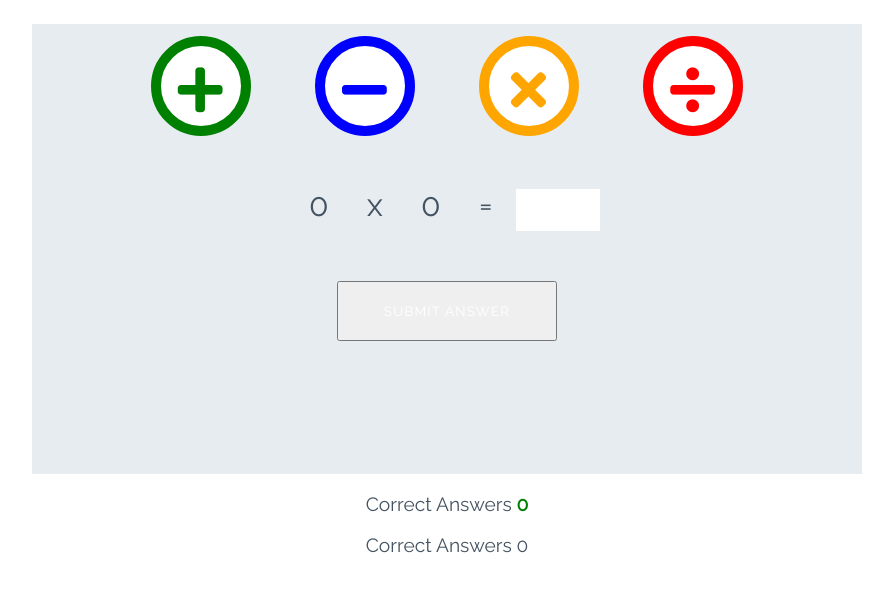
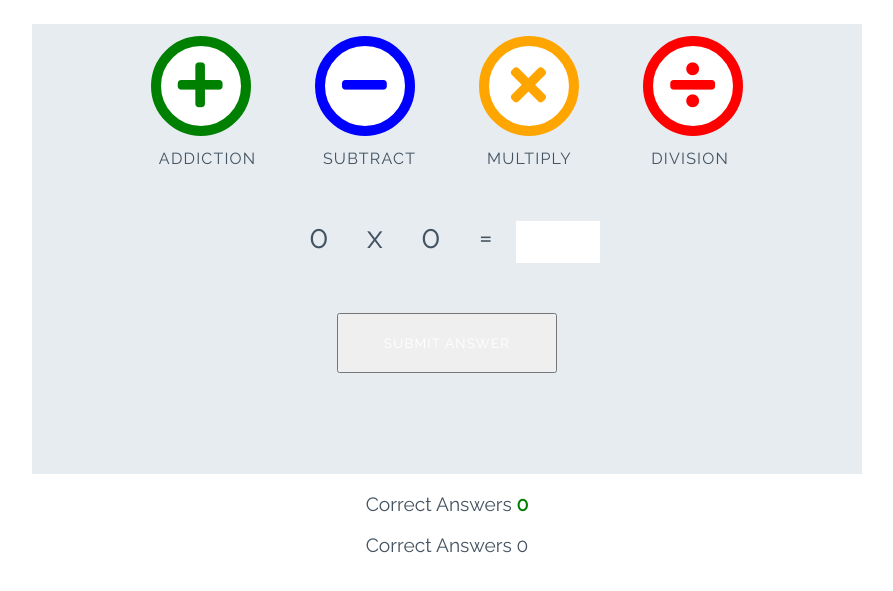
Before and after one commit to gallegodev/love-maths, a plain HTML site: page index.html in a window 1280 px wide. Shown: the part 107-698 px from the top of the page, without its empty margins (193-1086 px from the left). Drawn offline with Linux system fonts and the light colour scheme.

Commit message:
Add structure of game function

```diff
--- a/assets/css/style.css
+++ b/assets/css/style.css
@@ -109,6 +109,14 @@ body {
     font-size: 3.2rem;
     margin: 0 30px;
     transition: all 0.5s;
+}
+
+.btn--big::after {
+    content: attr(data-type);
+    font-size: 1rem;
+    color: #445361;
+    position: relative;
+    left: -0.5em;
 }
 
 .btn--blue {
--- a/index.html
+++ b/index.html
@@ -18,16 +18,16 @@
 
     <div class="game-area">
         <div class="control-area">
-           <button class="btn btn--big btn--green">
+           <button data-type="addiction" class="btn btn--big btn--green">
                <i class="fas fa-plus"></i>
            </button>
-           <button class="btn btn--big btn--blue">
+           <button data-type="subtract" class="btn btn--big btn--blue">
                <i class="fas fa-minus"></i>
            </button>
-           <button class="btn btn--big btn--orange">
+           <button data-type="multiply" class="btn btn--big btn--orange">
                <i class="fas fa-times"></i>
            </button>
-           <button class="btn btn--big btn--red">
+           <button data-type="division" class="btn btn--big btn--red">
                <i class="fas fa-divide"></i>
            </button>
         </div>
@@ -39,7 +39,7 @@
             <p class="answer-message">Enter Answer:</p>
             <input id="answer-box" type="number">
         </div>
-        <button class="btn btn --gray">Submit Answer</button>
+        <button data-type="submit" class="btn btn --gray">Submit Answer</button>
 
     </div>
 
```
